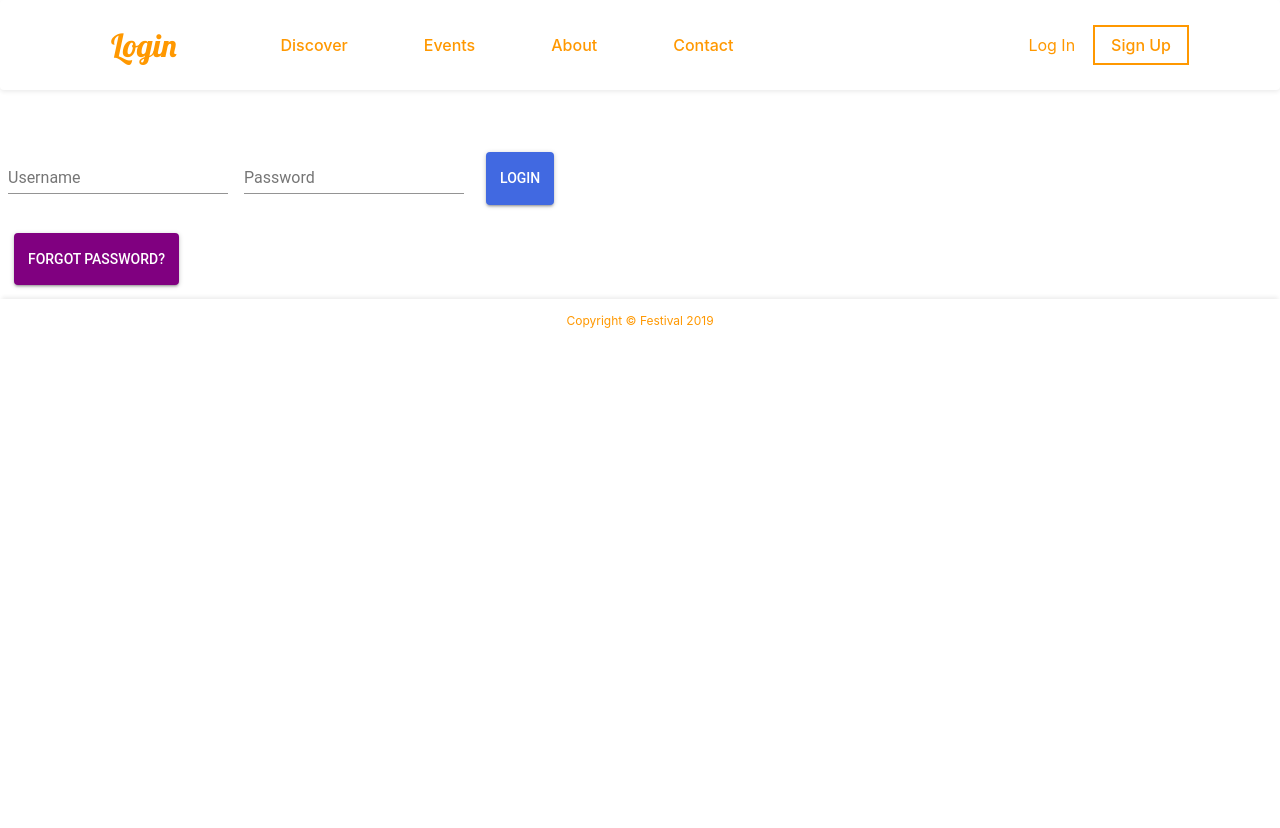
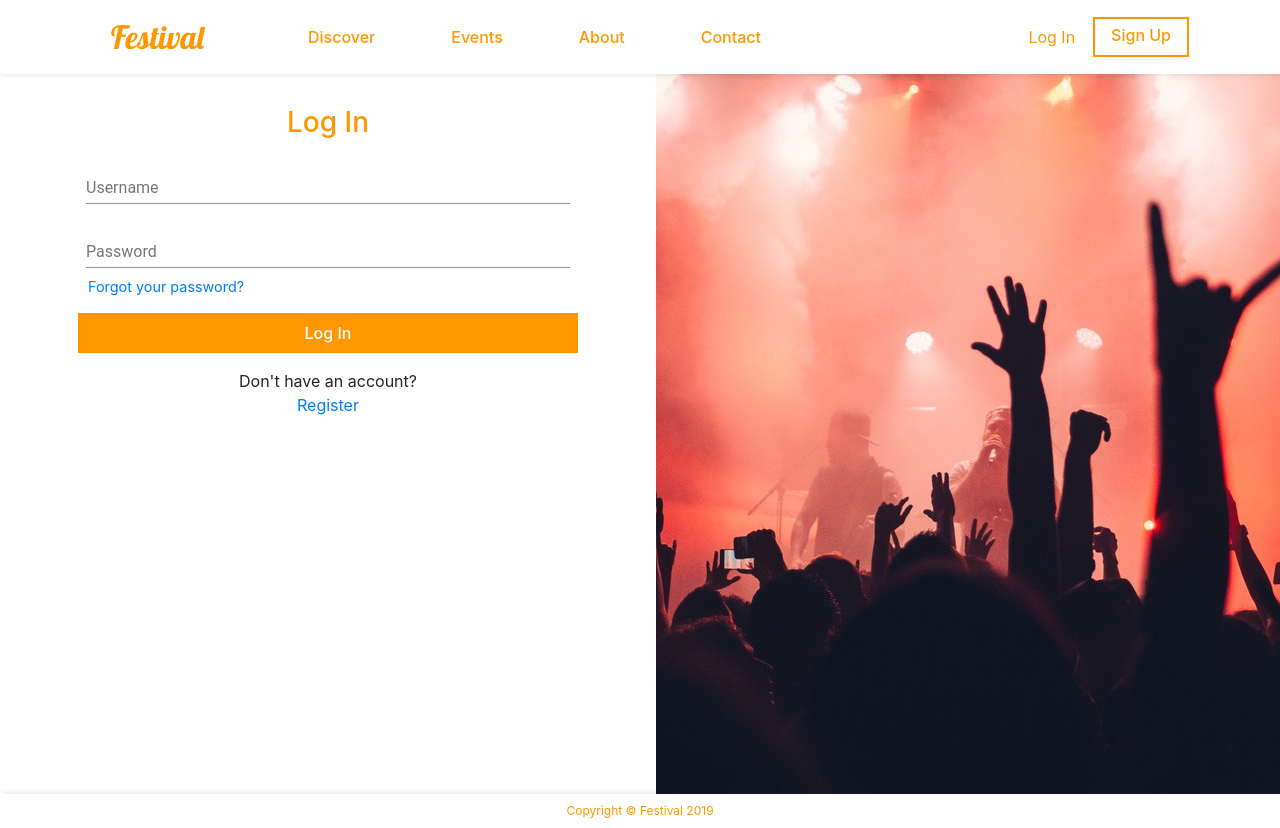
Before and after one commit to johnhany97/selfie-with-fame, a React (Create React App) app in the folder client/: page /login in a window 1280 px wide. Before the commit the page ends 800 px from the top, so only its background shows below. Built offline with nearby package versions, Linux system fonts and the light colour scheme.

Commit message:
Login page front-end, linked up some of navbar

```diff
--- a/client/src/components/Footer/index.css
+++ b/client/src/components/Footer/index.css
@@ -1,6 +1,7 @@
 /* Footer Styles */
 footer{
     padding: .5rem 0.75rem;
+    max-height: 50px;
 }
 
 footer .container-lg{
--- a/client/src/components/Footer/index.jsx
+++ b/client/src/components/Footer/index.jsx
@@ -4,11 +4,7 @@ import './index.css';
 const Footer = () => (
   <footer className="footer-shadow">
     <div className="container-lg">
-      <div className="row">
-        <div className="col-md-12">
-          <span className="copyright">Copyright © Festival 2019</span>
-        </div>
-      </div>
+        <span className="copyright">Copyright © Festival 2019</span>
     </div>
   </footer>
 );
--- a/client/src/components/Header/index.css
+++ b/client/src/components/Header/index.css
@@ -1,6 +1,7 @@
 
 .navbar {
     background-color: #fff;
+    padding: .5rem 1rem;
 }
 
 .navbar .navbar-brand{
@@ -49,11 +50,13 @@
     display: inline-block;
     margin-left: 10px;
     cursor: pointer;
+    text-decoration: none;
 }
 
 .square-btn:hover{
     background-color: #FF9800;
     color: #fff;
+    text-decoration: none;
 }
 
 .btn-text{
--- a/client/src/components/Header/index.jsx
+++ b/client/src/components/Header/index.jsx
@@ -6,22 +6,22 @@ import './index.css';
 const Header = (props) => {
   const { title } = props;
   return (
-    <Navbar collapseOnSelect expand="lg" variant="light" className="shadow-sm p-3 mb-5 bg-white rounded">
+    <Navbar collapseOnSelect expand="lg" variant="light" className="shadow-sm bg-white rounded">
       <div className="container-lg">
-        <Navbar.Brand href="#home">{title}</Navbar.Brand>
+        <Navbar.Brand href="/">Festival</Navbar.Brand>
         <Navbar.Toggle aria-controls="responsive-navbar-nav" id="burger-icon" />
         <Navbar.Collapse id="responsive-navbar-nav">
           <Nav className="mr-auto nav-menu">
             <Nav.Link href="#discover">Discover</Nav.Link>
-            <Nav.Link href="#events">Events</Nav.Link>
+            <Nav.Link href="/events">Events</Nav.Link>
             <Nav.Link href="#about">About</Nav.Link>
             <Nav.Link href="#contact">Contact</Nav.Link>
           </Nav>
           <Nav>
             <hr className="menu-break"></hr>
-            <Nav.Link href="#log-in">Log In</Nav.Link>
-            <Nav.Link href="#sign-up" className="sign-up-txt">Sign Up</Nav.Link>
-            <button href="#" className="square-btn" id="sign-up-btn">Sign Up</button>
+            <Nav.Link href="/login">Log In</Nav.Link>
+            <Nav.Link href="/register" className="sign-up-txt">Sign Up</Nav.Link>
+            <a href="/register" className="square-btn" id="sign-up-btn">Sign Up</a>
           </Nav>
         </Navbar.Collapse>
       </div>
--- /dev/null
+++ b/client/src/pages/LoginPage/index.css
@@ -0,0 +1,68 @@
+.row{
+    flex-direction: column;
+    height: 90vh;
+}
+.login-panel-form{
+    flex: 1;
+    text-align: center;
+    align-items: center;
+    display: flex;
+    flex-direction: column;
+    padding: 2rem 1rem;
+}
+
+.login-panel-title{
+    color: #FF9800;
+}
+
+.login-form{
+    display: flex;
+    flex-direction: column;
+    width: 100%;
+    max-width: 500px;
+}
+
+.forgot-pass-txt{
+    margin-bottom: 0;
+    text-align: left;
+    font-size: 0.90rem;
+    margin-left: 10px;
+}
+.no-acc-text{
+    margin-bottom: 0;
+}
+
+.login-btn{
+    width: 100%;
+    margin-top: 1rem;
+    margin-bottom: 1rem;
+    background-color: #FF9800;
+    color: #fff;
+    border: none;
+    font-weight: 500;
+    padding: 0.5rem 1rem;
+    text-align: center;
+    text-decoration: none;
+    display: inline-block;
+    cursor: pointer;
+}
+
+.login-panel-img{
+    background-image: url("./audience.jpg");
+    background-position: center center;
+    background-repeat: no-repeat;
+    display: none;
+}
+
+.login-panel-img{
+    flex: 1;
+}
+
+@media(min-width: 992px){
+    .row{
+        flex-direction: row;
+    }
+    .login-panel-img{
+        display: block;
+    }
+}
--- a/client/src/pages/LoginPage/index.jsx
+++ b/client/src/pages/LoginPage/index.jsx
@@ -6,6 +6,130 @@ import TextField from '@material-ui/core/TextField';
 import Layout from '../../components/Layout';
 import SubmitButton from '../../components/SubmitButton';
 import LinkButton from '../../components/LinkButton';
+import './index.css';
+
+import {
+  loginButton,
+  registerButton,
+  inputStyle,
+  forgotButton,
+} from '../../styles/buttonStyles';
+
+class LoginPage extends Component {
+  constructor() {
+    super();
+    this.state = {
+      username: '',
+      password: '',
+      loggedIn: false,
+      showError: false,
+      showNullError: false,
+    };
+  }
+
+  handleChange = name => (event) => {
+    this.setState({
+      [name]: event.target.value,
+    });
+  }
+
+  loginUser = (event) => {
+    event.preventDefault();
+    const { username, password } = this.state;
+    // error checking
+    if (username === '' || password === '') {
+      this.setState({
+        showError: false,
+        showNullError: true,
+        loggedIn: false,
+      });
+      return;
+    }
+    // perform login request
+    axios.post('/api/users/login', {
+      username,
+      password,
+    }).then((res) => {
+      localStorage.setItem('JWT', res.data.token);
+      this.setState({
+        loggedIn: true,
+        showError: false,
+        showNullError: false,
+      });
+    }).catch((err) => {
+      if (err.response.data === 'bad username' || err.response.data === 'passwords do not match') {
+        this.setState({
+          showError: true,
+          showNullError: false,
+        });
+      }
+    });
+  }
+
+  render() {
+    const {
+      username,
+      password,
+      showError,
+      loggedIn,
+      showNullError,
+    } = this.state;
+
+    if (!loggedIn) {
+      return (
+        <Layout>
+          <div className="container-fluid">
+            <div className="row">
+              <div className="col-md-6" className="login-panel-form">
+                <h3 className="login-panel-title">Log In</h3>
+                <form onSubmit={this.loginUser} className="login-form">
+                  <TextField
+                    id="username"
+                    label="Username"
+                    value={username}
+                    style={inputStyle}
+                    onChange={this.handleChange('username')}
+                    placeholder="Username"
+                  />
+                  <TextField
+                    id="password"
+                    label="Password"
+                    value={password}
+                    style={inputStyle}
+                    onChange={this.handleChange('password')}
+                    placeholder="Password"
+                    type="password"
+                  />
+                  <a href="/forgotPassword" className="forgot-pass-txt">Forgot your password?</a>
+                  <button className="login-btn" type="submit">Log In</button>
+                </form>
+                {showNullError && (
+                  <div>
+                    <p>The username or password cannot be empty.</p>
+                  </div>
+                )}
+                {showError && (
+                  <div>
+                    <p>
+                      That username or password isn&apos;t recognized. Please try
+                      again or register now.
+                    </p>
+                  </div>
+                )}
+                <p className="no-acc-text">Don't have an account?</p>
+                <a href="/register">Register</a>
+              </div>
+              <div className="col-md-6" className="login-panel-img">
+              </div>
+            </div>
+          </div>
+        </Layout>
+      )
+    }
+    return <Redirect to={`/userProfile/${username}`} />;
+  }
+}
+/*
 import {
   loginButton,
   registerButton,
@@ -128,5 +252,6 @@ class LoginPage extends Component {
     return <Redirect to={`/userProfile/${username}`} />;
   }
 }
+*/
 
 export default LoginPage;
```
Also changed, not shown: client/src/pages/LoginPage/audience.jpg (added).
